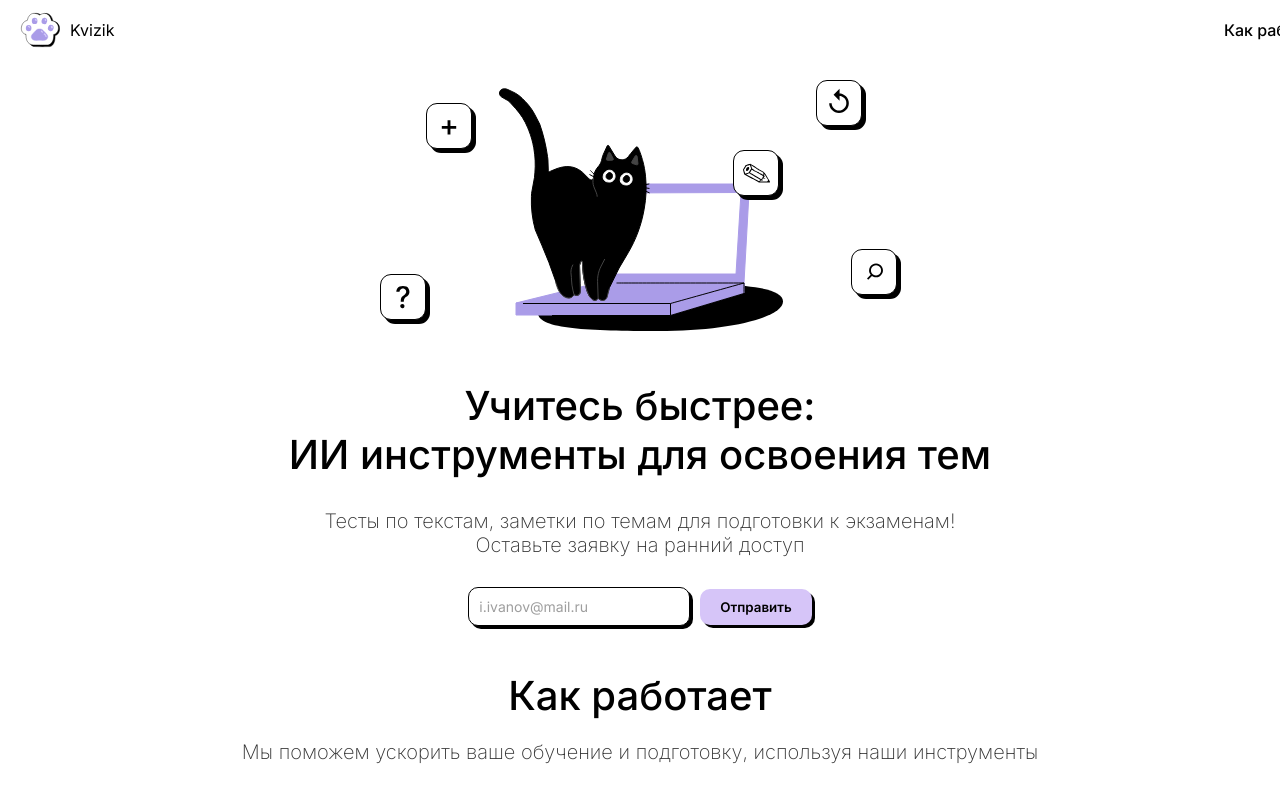
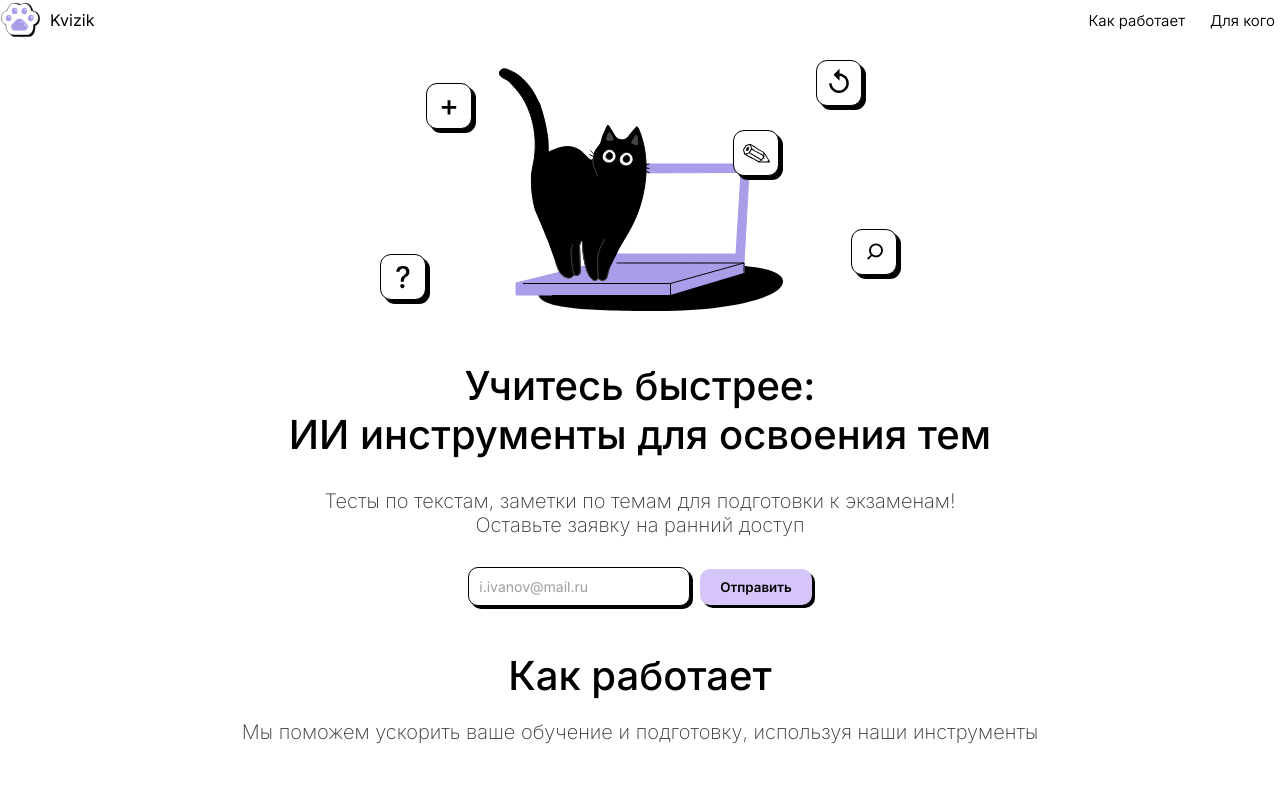
Before and after one commit to shampiniony/quizify-frontend, a React (Create React App) app: page / in a window 1280 px wide. Shown: the top 792 px of the page. Built offline with nearby package versions, Linux system fonts and the light colour scheme.

Commit message:
Header adaptive + ref logo

```diff
--- a/src/components/Header.jsx
+++ b/src/components/Header.jsx
@@ -1,32 +1,18 @@
-import React, { useState } from "react";
 import classes from "./UI/Header.module.css";
 
 const Header = () => {
-  const [IsOpen, setIsOpen] = useState(false);
-
-  const toggleMenu = () => {
-    setIsOpen(!IsOpen);
-  };
   return (
     <header className={classes.header} id="QHeader">
-      <div className={classes.logo}>
-        <img src="/images/Logo.svg" alt="Logo" />
-        <span>Kvizik</span>
-      </div>
-      <nav className={`${classes.navLinks} ${IsOpen ? "open" : ""}`}>
+      <a href="#Qheader">
+        <div className={classes.logo}>
+          <img src="/images/Logo.svg" alt="Logo" />
+          <span>Kvizik</span>
+        </div>
+      </a>
+      <nav className={classes.navLinks}>
         <a href="#HowWorks">Как работает</a>
         <a href="#ForWhom">Для кого</a>
       </nav>
-      <div
-        className={`${classes.burger} ${IsOpen ? "open" : ""}`}
-        role="button"
-        tabIndex="0"
-        onClick={toggleMenu}
-      >
-        <div className={classes.line}></div>
-        <div className={classes.line}></div>
-        <div className={classes.line}></div>
-      </div>
     </header>
   );
 };
--- a/src/components/UI/Header.module.css
+++ b/src/components/UI/Header.module.css
@@ -5,9 +5,6 @@
   justify-content: space-between;
   align-items: center;
   padding: 10px 20px;
-
-  box-sizing: border-box;
-  position: relative;
 }
 
 .logo {
@@ -32,55 +29,17 @@
   font-weight: 500;
 }
 
-.burger {
-  display: none;
-  flex-direction: column;
-  justify-content: space-between;
-  width: 25px;
-  height: 20px;
-  cursor: pointer;
-}
-
-.burger .line {
-  width: 100%;
-  height: 3px;
-
-  background-color: black;
-  transition: all 0.5s ease;
-}
-
-/* Анимация для бургера */
-.burger.open .line:nth-child(1) {
-  transform: rotate(45deg) translate(5px, 5px);
-}
-
-.burger.open .line:nth-child(2) {
-  opacity: 0;
-}
-
-.burger.open .line:nth-child(3) {
-  transform: rotate(-45deg) translate(5px, -5px);
-}
-
-/* Медиа-запросы для адаптивности */
-@media (max-width: 500px) {
-  .navLinks {
-    display: none;
-    flex-direction: column;
-    position: absolute;
-    top: 60px;
-    right: 20px;
-    background-color: white;
-    width: 200px;
-    padding: 10px;
-    box-shadow: 0 4px 8px rgba(0, 0, 0, 0.1);
+@media (max-width: 1440px) {
+  .header {
+    width: 100%;
+    padding: 0;
   }
 
-  .navLinks.open {
-    display: flex;
-  }
-
-  .burger {
-    display: flex;
+  .navLinks a {
+    margin-right: 5px;
+    text-decoration: none;
+    color: black;
+    font-weight: 350;
+    font-size: 15px;
   }
 }
```
